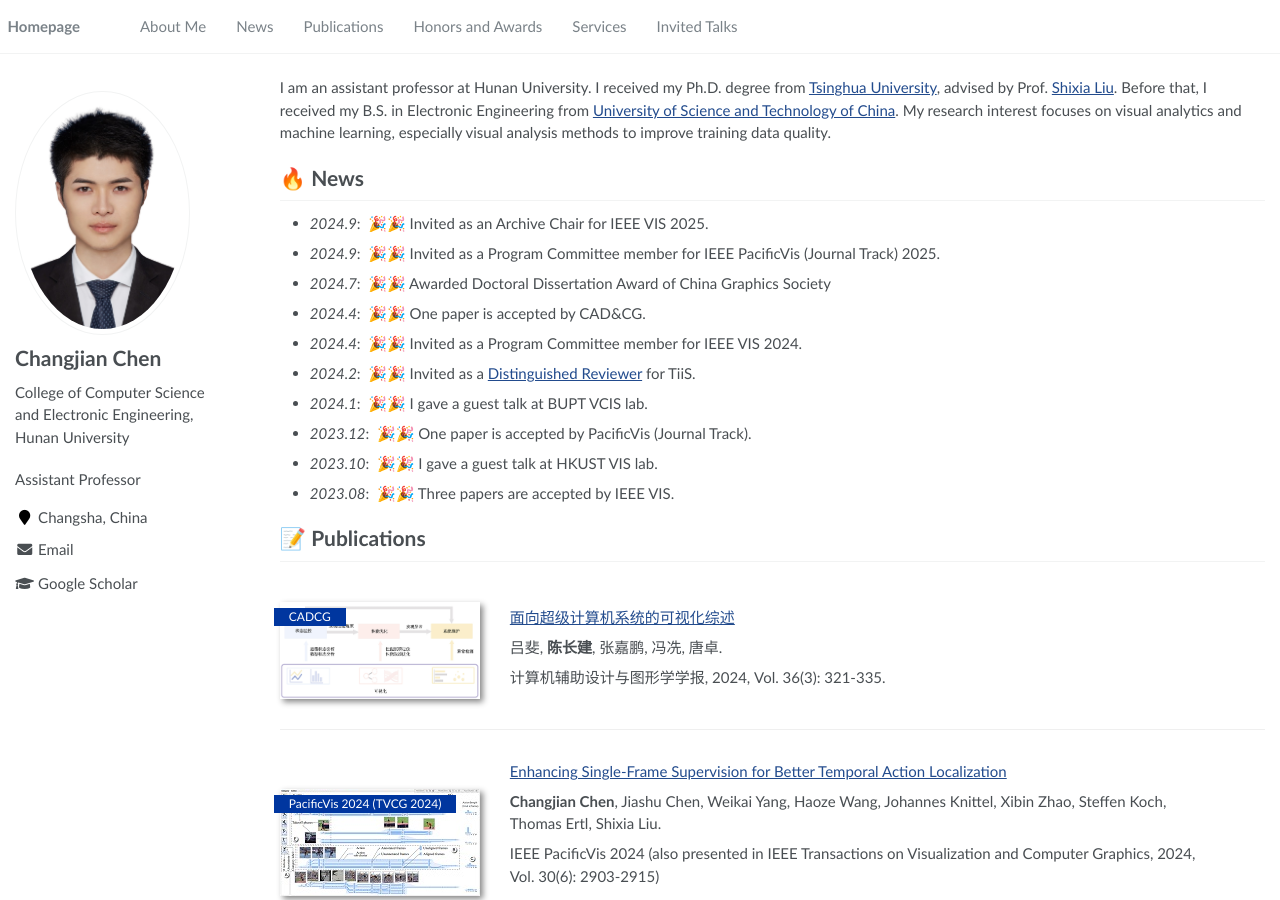
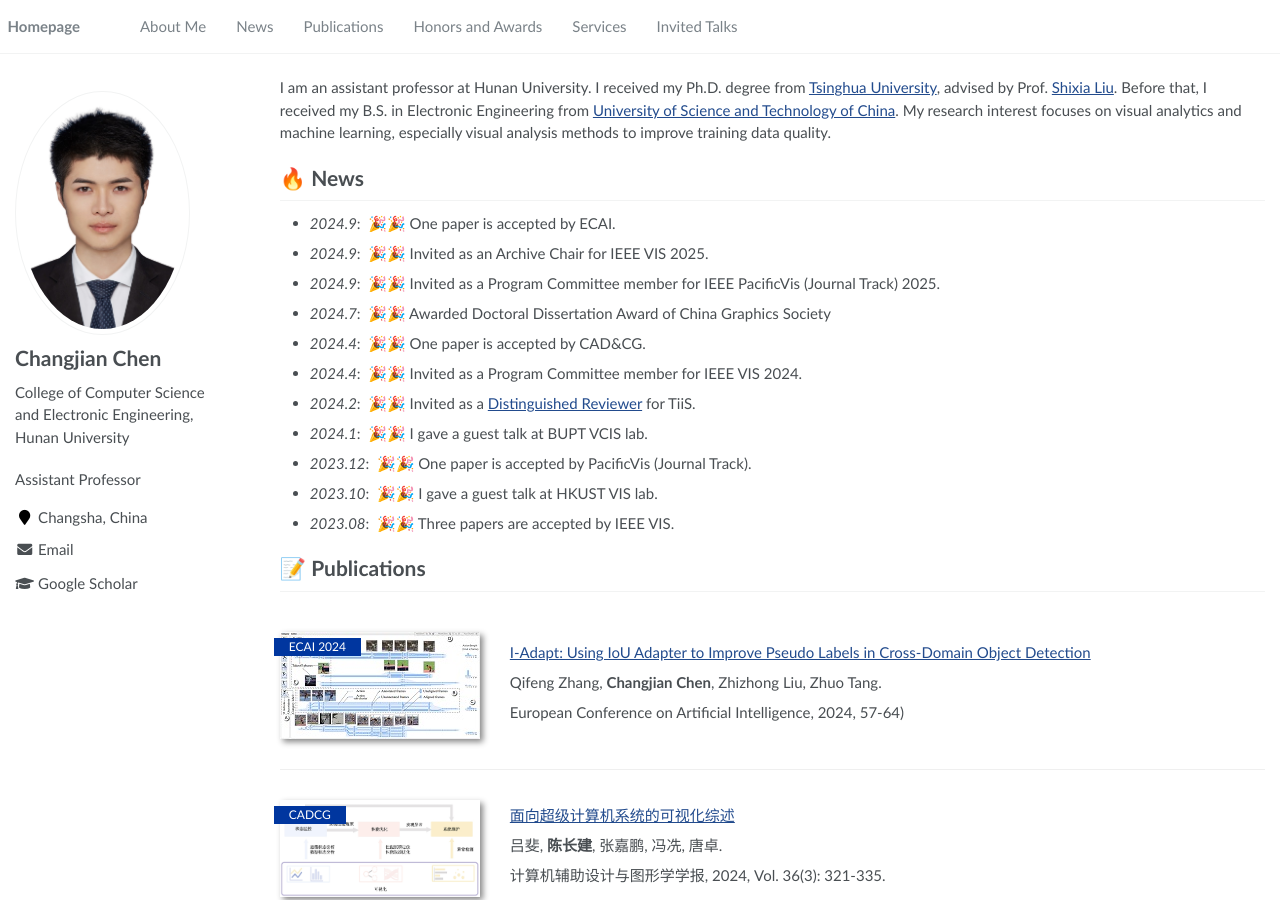
Before and after one commit to changjianchen/changjianchen.github.io, a Jekyll site: the page built from _pages/about.md, in a window 1280 px wide and 900 px high. Built offline with Jekyll 4.4.1, drawn with Linux system fonts in a browser that asks for light colours.

Commit message:
Update about.md

```diff
--- a/_pages/about.md
+++ b/_pages/about.md
@@ -26,6 +26,7 @@
 
 
 # 🔥 News
+- *2024.9*: &nbsp;🎉🎉 One paper is accepted by ECAI.
 - *2024.9*: &nbsp;🎉🎉 Invited as an Archive Chair for IEEE VIS 2025.
 - *2024.9*: &nbsp;🎉🎉 Invited as a Program Committee member for IEEE PacificVis (Journal Track) 2025.
 - *2024.7*: &nbsp;🎉🎉 Awarded Doctoral Dissertation Award of China Graphics Society
@@ -39,6 +40,21 @@
 
 # 📝 Publications
 
+
+
+<div class='paper-box'><div class='paper-box-image'><div><div class="badge">ECAI 2024</div><img src='images/actlocalizer.png' alt="sym" width="100%"></div></div>
+<div class='paper-box-text' markdown="1">
+
+[I-Adapt: Using IoU Adapter to Improve Pseudo Labels in Cross-Domain Object Detection]([https://arxiv.org/abs/2312.05178](https://ebooks.iospress.nl/volumearticle/69566))
+
+Qifeng Zhang, **Changjian Chen**, Zhizhong Liu, Zhuo Tang.
+
+European Conference on Artificial Intelligence, 2024, 57-64)
+
+</div>
+</div>
+
+<!-- ----------------------------------------------------------------------------------------- -->
 
 <div class='paper-box'><div class='paper-box-image'><div><div class="badge">CADCG</div><img src='images/SC_survey.png' alt="sym" width="100%"></div></div>
 <div class='paper-box-text' markdown="1">
```
